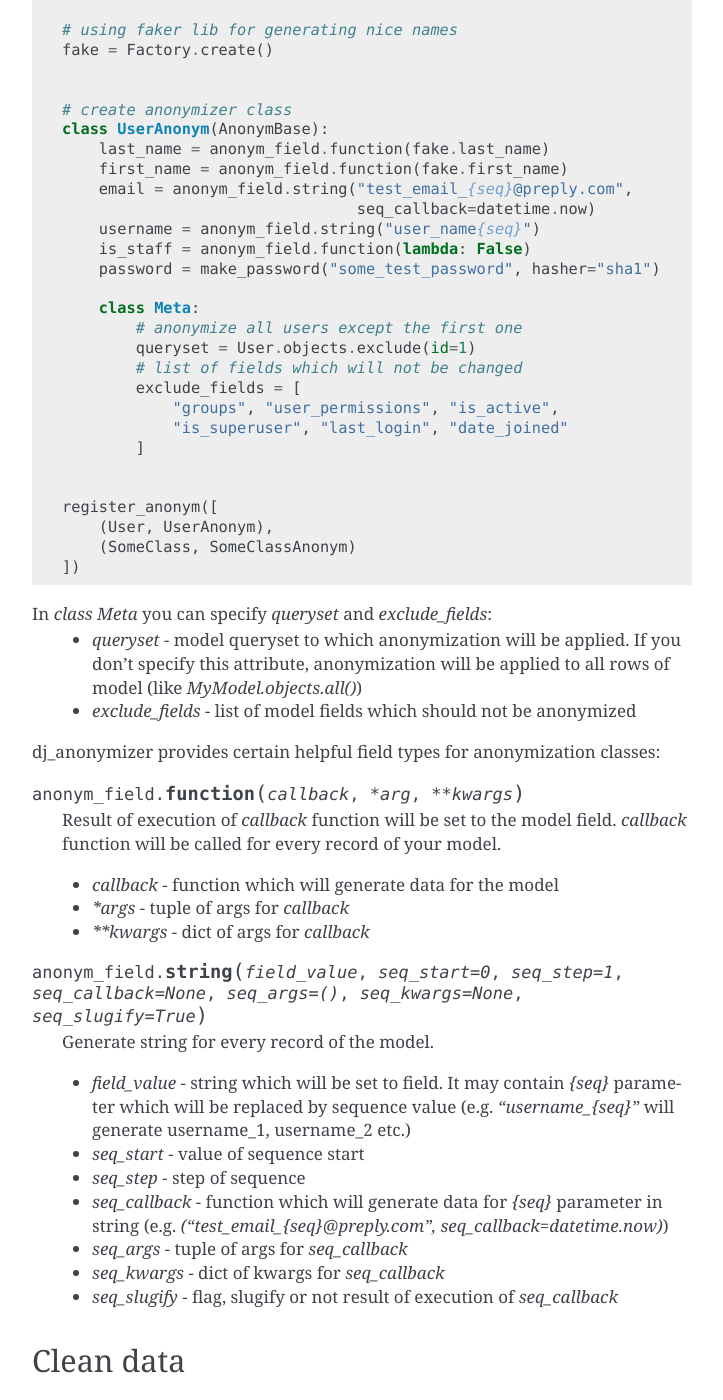
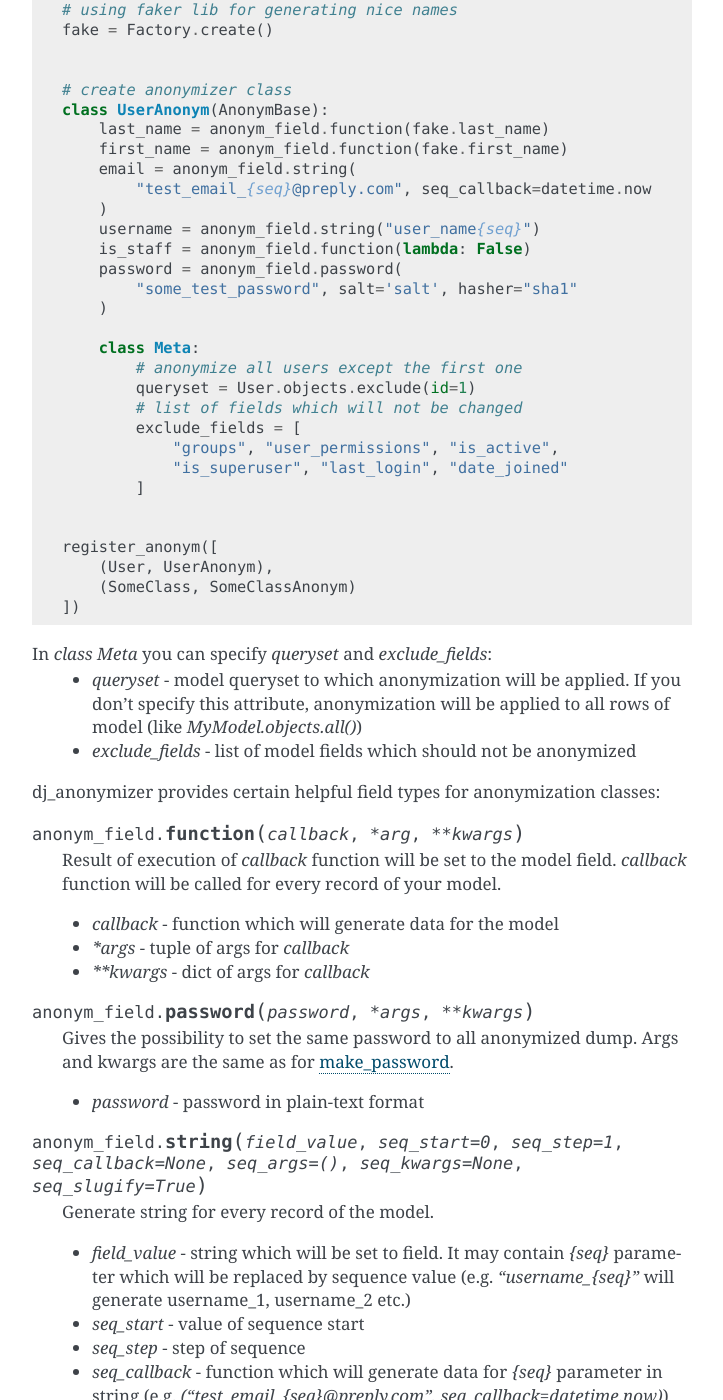
Before and after one commit to preply/dj_anonymizer, a Sphinx documentation site: the page built from docs/usage.rst, in a window 1280 px wide and 1400 px high, scrolled down 1181 px. Shown: the whole window, without its empty margins (388-1111 px from the left). Built offline with Sphinx 7.4.7, drawn with Linux system fonts in a browser that asks for light colours; some of the changed text lies outside the part shown.

Commit message:
add docs

```diff
--- a/docs/changelog.rst
+++ b/docs/changelog.rst
@@ -1,5 +1,8 @@
 Changelog
 =============
+Unreleased
+----------
+* Feature: new field - password
 
 0.2.0
 ----------
--- a/docs/usage.rst
+++ b/docs/usage.rst
@@ -60,11 +59,14 @@ Example::
     class UserAnonym(AnonymBase):
         last_name = anonym_field.function(fake.last_name)
         first_name = anonym_field.function(fake.first_name)
-        email = anonym_field.string("test_email_{seq}@preply.com",
-                                    seq_callback=datetime.now)
+        email = anonym_field.string(
+            "test_email_{seq}@preply.com", seq_callback=datetime.now
+        )
         username = anonym_field.string("user_name{seq}")
         is_staff = anonym_field.function(lambda: False)
-        password = make_password("some_test_password", hasher="sha1")
+        password = anonym_field.password(
+            "some_test_password", salt='salt', hasher="sha1"
+        )
 
         class Meta:
             # anonymize all users except the first one
@@ -94,6 +96,12 @@ dj_anonymizer provides certain helpful field types for anonymization classes:
     * `callback` - function which will generate data for the model
     * `*args` - tuple of args for `callback`
     * `**kwargs` - dict of args for `callback`
+
+.. function:: anonym_field.password(password, *args, **kwargs)
+
+    Gives the possibility to set the same password to all anonymized dump. Args and kwargs are the same as for `make_password <https://docs.djangoproject.com/en/dev/topics/auth/passwords/#django.contrib.auth.hashers.make_password>`_.
+
+    * `password` - password in plain-text format
 
 .. function:: anonym_field.string(field_value, seq_start=0, seq_step=1, seq_callback=None, seq_args=(), seq_kwargs=None, seq_slugify=True)
 
```
Also changed, not shown: other parts of docs/usage.rst (+0 -1 lines).
